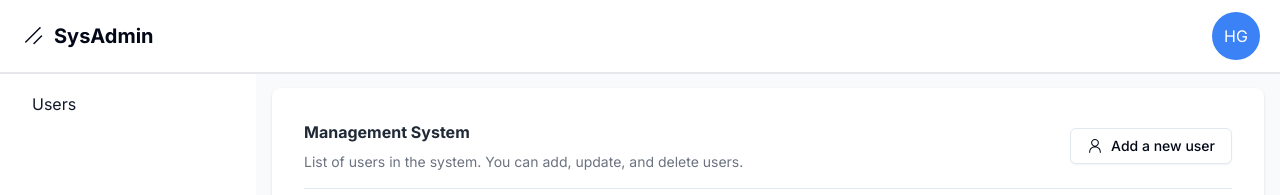
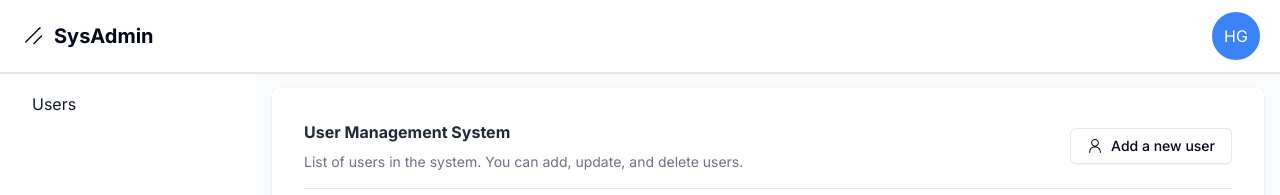
Before and after one commit to hamilgdev/sysadmin-app, a Next.js app in the folder frontend/: page /dashboard in a window 1280 px wide. Shown: the top 195 px of the page. Built offline with nearby package versions, Linux system fonts and the light colour scheme; no server answers.

Commit message:
Update dashboard-section.tsx

```diff
--- a/frontend/src/components/sections/dashboard/dashboard-section.tsx
+++ b/frontend/src/components/sections/dashboard/dashboard-section.tsx
@@ -72,9 +72,9 @@
       <section className='bg-white shadow rounded-lg p-4 sm:p-6 xl:p-8'>
         <div className='flex justify-between items-center mb-4'>
           <div className='flex flex-col gap-2'>
-            <h2 className='text-BASE font-bold text-gray-800'>
-              Management System
-            </h2>
+            <h1 className='text-BASE font-bold text-gray-800'>
+              User Management System
+            </h1>
             <p
               className='text-sm text-gray-500'
               aria-label='Description of the section'
```
